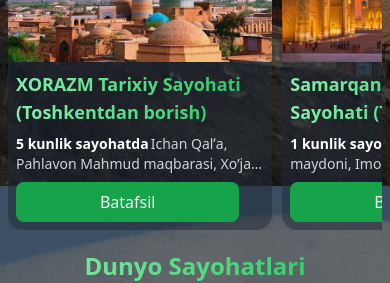
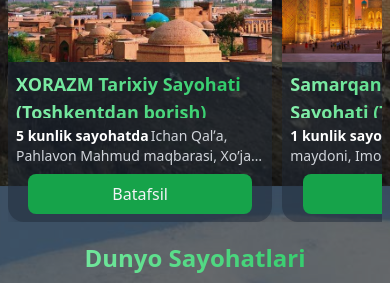
Before and after one commit to Mansurxan1/hadiya, a Next.js app: page / in a window 390 px wide. Shown: the part 1502-1785 px from the top of the page. Built offline with nearby package versions, Linux system fonts and the light colour scheme; no server answers.

Commit message:
tour responsive kamchiliklari to'g'irlandi

```diff
--- a/components/Tour.tsx
+++ b/components/Tour.tsx
@@ -65,7 +65,7 @@ const Tour = () => {
                   </div>
                 </div>
                 <div className="p-2 sm:p-3 text-center transition-colors duration-300 group-hover:text-white">
-                  <h3 className="text-lg sm:text-xl text-left font-bold min-h-[40px] sm:min-h-[56px] bg-gradient-to-r from-green-300 to-green-500 bg-clip-text text-transparent mb-1 sm:mb-2 line-clamp-2 transition-all duration-300 group-hover:text-white">
+                  <h3 className="text-lg sm:text-xl text-left font-bold h-[48px] sm:h-[56px] bg-gradient-to-r from-green-300 to-green-500 bg-clip-text text-transparent mb-1 sm:mb-2 line-clamp-2 transition-all duration-300 group-hover:text-white">
                     {t(`${translationKey}.${tour.id}.title`)}
                   </h3>
                   <p className="text-sm sm:text-base text-left text-gray-300 pt-1 sm:pt-2 mb-2 sm:mb-4 line-clamp-2 transition-colors duration-300 group-hover:text-gray-100">
@@ -74,9 +74,9 @@ const Tour = () => {
                     </span>
                     {t(`${translationKey}.${tour.id}.description`)}
                   </p>
-                  <div className="w-[90%] text-gray-100 px-2 sm:px-4 py-2 sm:py-3 rounded-lg text-base sm:text-base font-medium transition-all duration-300 bg-green-600 hover:bg-gradient-to-r hover:from-teal-600 hover:to-blue-700 hover:scale-105">
+                  <button className="w-[90%] text-gray-100 px-2 sm:px-4 py-2 sm:py-3 rounded-lg text-base sm:text-base font-medium transition-all duration-300 bg-green-600 hover:bg-gradient-to-r hover:from-teal-600 hover:to-blue-700 hover:scale-105">
                     {t("inDetail")}
-                  </div>
+                  </button>
                 </div>
               </div>
             </Link>
```
